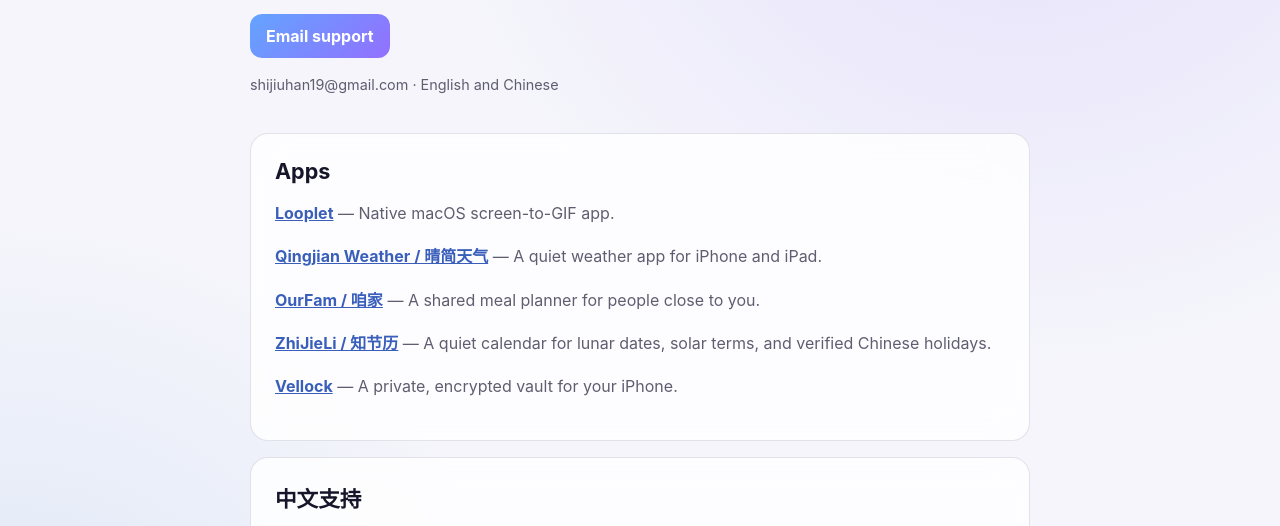
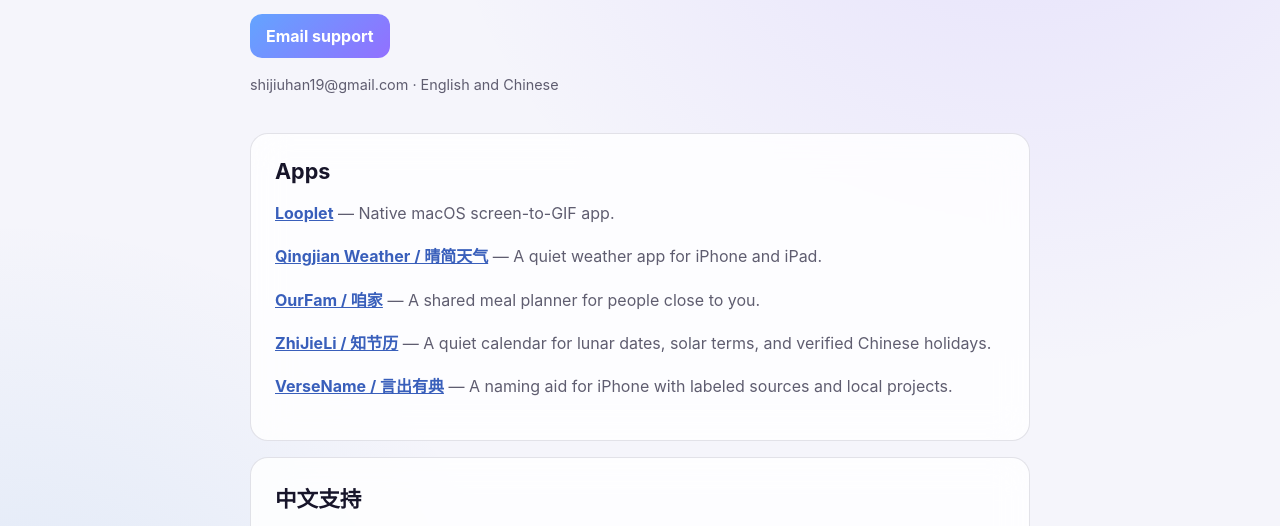
Before and after one commit to lglglglglg/app-support-pages, a plain HTML site: page index.html in a window 1280 px wide. Shown: the part 239-765 px from the top of the page. Drawn offline with Linux system fonts and the light colour scheme.

Commit message:
Add VerseName support and privacy pages

```diff
--- a/index.html
+++ b/index.html
@@ -26,7 +26,7 @@
       <p><a href="qingjian-weather/"><strong>Qingjian Weather / 晴简天气</strong></a> — A quiet weather app for iPhone and iPad.</p>
       <p><a href="ourfam/"><strong>OurFam / 咱家</strong></a> — A shared meal planner for people close to you.</p>
       <p><a href="zhijieli/"><strong>ZhiJieLi / 知节历</strong></a> — A quiet calendar for lunar dates, solar terms, and verified Chinese holidays.</p>
-      <p><a href="vellock/"><strong>Vellock</strong></a> — A private, encrypted vault for your iPhone.</p>
+      <p><a href="versename/"><strong>VerseName / 言出有典</strong></a> — A naming aid for iPhone with labeled sources and local projects.</p>
     </section>
 
     <section class="card" lang="zh-Hans">
```
